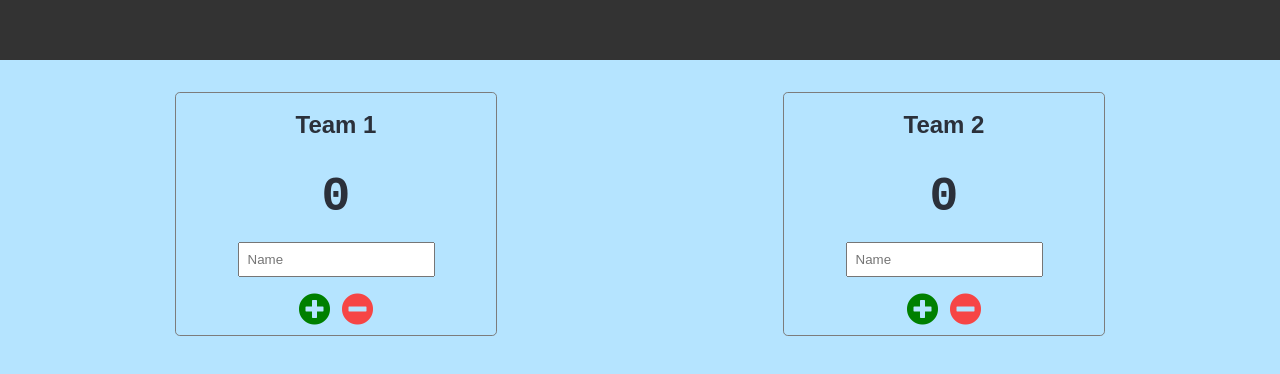
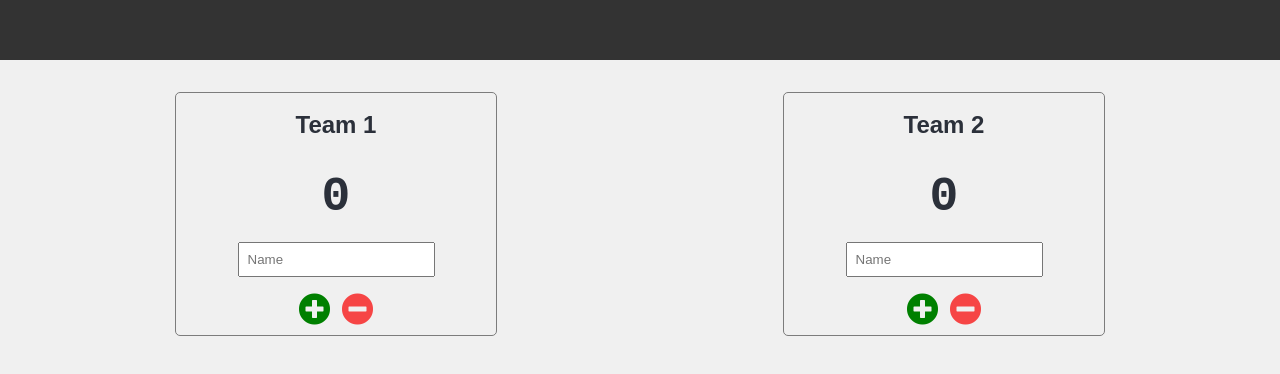
Before and after one commit to Musshafen/Scoreboard, a website built with Vite: page index.html in a window 1280 px wide. Shown: the part 68-442 px from the top of the page. Built offline with nearby package versions, Linux system fonts and the light colour scheme.

Commit message:
Added CSS to body

```diff
--- a/src/style.css
+++ b/src/style.css
@@ -7,9 +7,11 @@ html {
 }
 
 body {
+  font-family: Arial, sans-serif;
   margin: 0;
+  padding: 0;
+  background-color: #f0f0f0;
   min-height: 100%;
-  background-color: #b5e4ff;
   color: #2b303a;
 }
 
@@ -35,7 +37,7 @@ main {
 section {
   min-width: 20rem;
   border: thin solid #7c7c7c;
-  border-radius: 0.3rem;
+  border-radius: 5px;
   margin-bottom: 3rem;
 
   display: flex;
```
